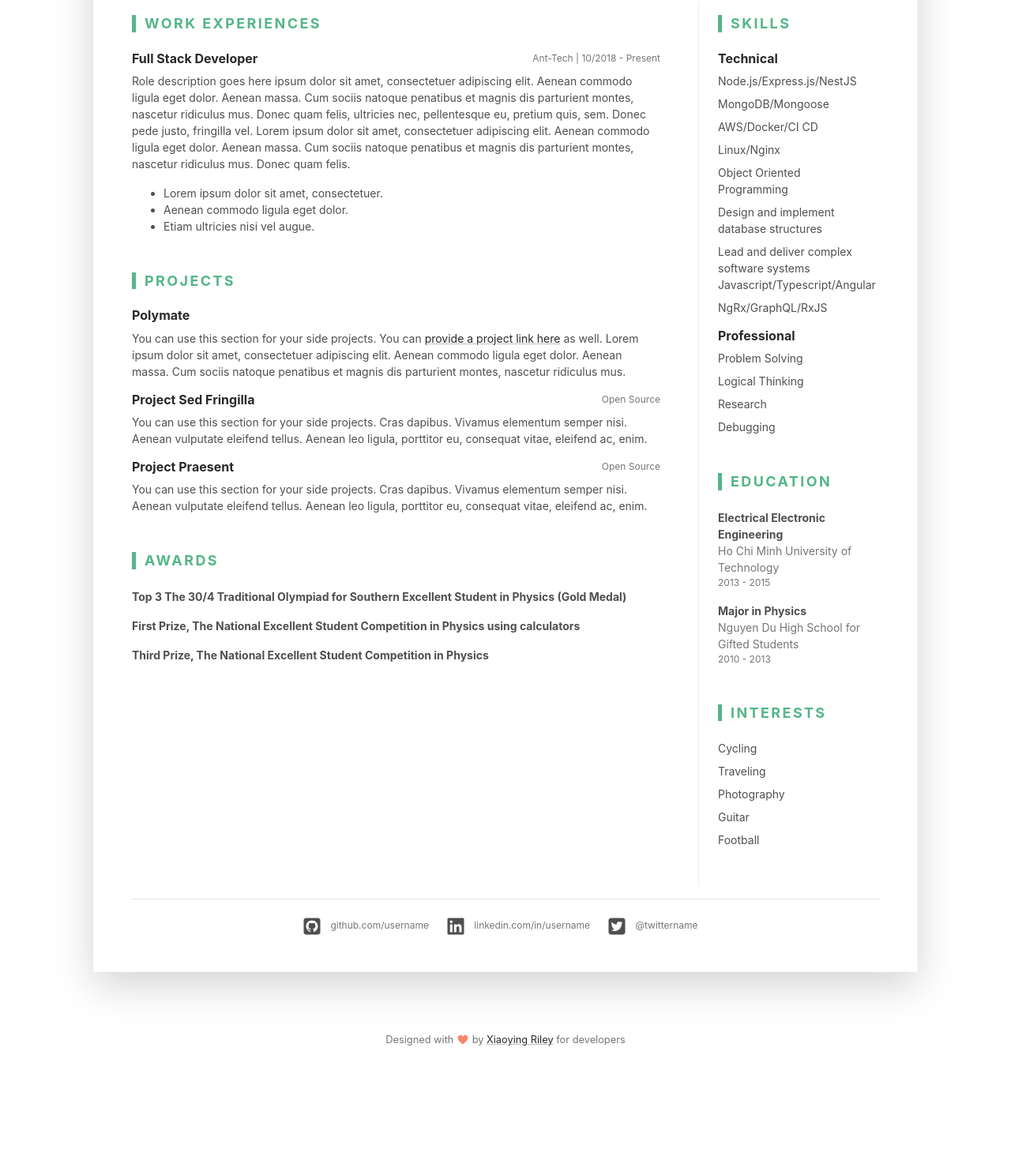
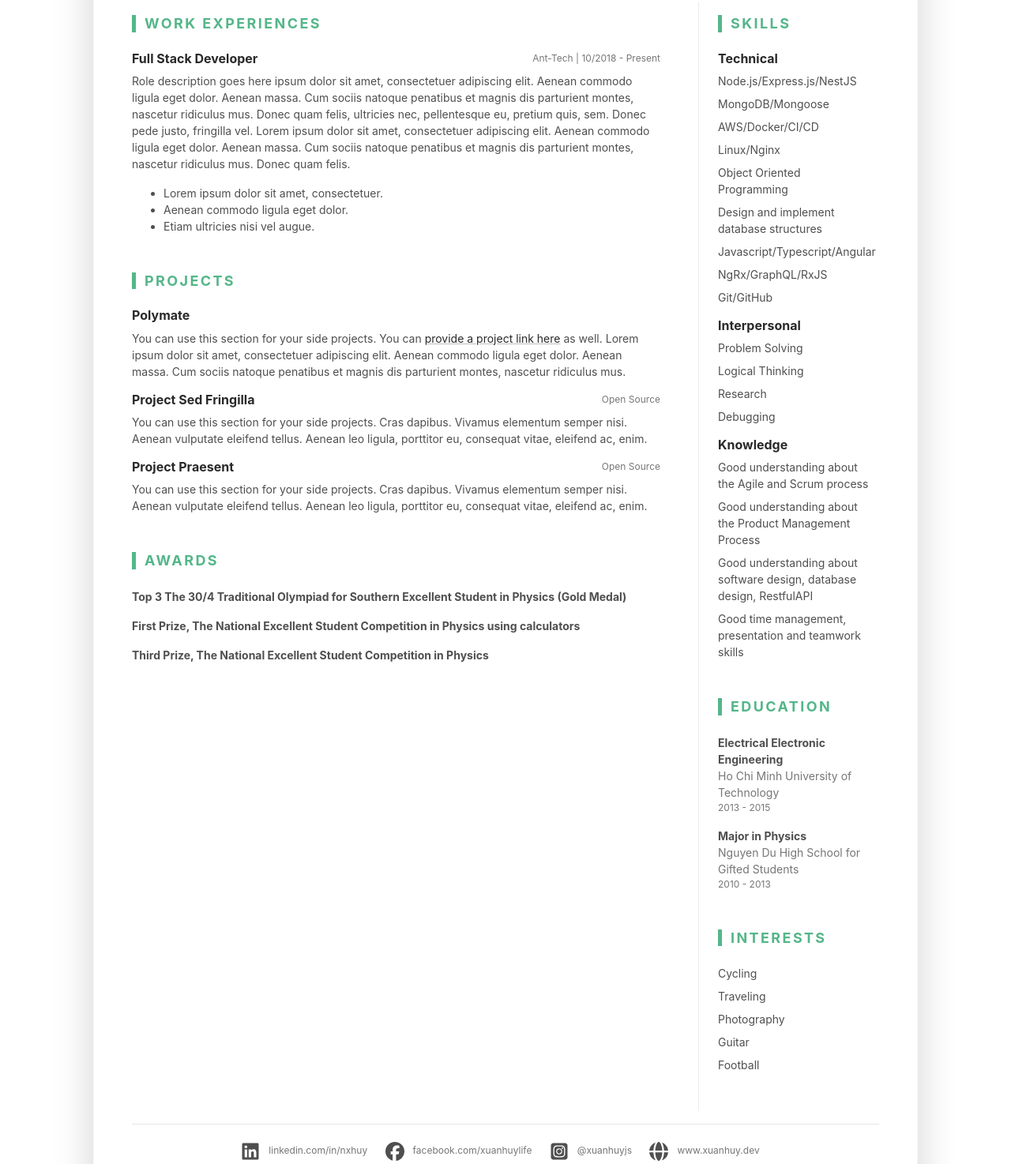
Before and after one commit to dendosg/cv, a plain HTML site: page index.html in a window 1280 px wide. Shown: the part 466-1940 px from the top of the page at 79% size. Before the commit the page ends 1817 px from the top, so only its background shows below. Drawn offline with Linux system fonts and the light colour scheme.

Commit message:
update social media links

```diff
--- a/index.html
+++ b/index.html
@@ -41,7 +41,7 @@
 								<li class="mb-2"><i class="fas fa-globe fa-fw fa-lg mr-2"></i><a class="resume-link" href="#">www.xuanhuy.dev</a></li>
 								<li class="mb-2"><i class="fab fa-facebook-f fa-fw fa-lg mr-2"></i><a class="resume-link" target="_blank" href="https://www.facebook.com/xuanhuylife">facebook.com/xuanhuylife</a></li>
 								<li class="mb-2"><i class="fab fa-linkedin-in fa-fw fa-lg mr-2"></i><a class="resume-link" target="_blank" href="https://www.linkedin.com/in/nxhuy">linkedin.com/in/nxhuy</a></li>
-								<li class="mb-0"><i class="fas fa-map-marker-alt fa-fw fa-lg mr-2"></i>District 9, Ho Chi Minh</li>
+								<li class="mb-0"><i class="fas fa-map-marker-alt fa-fw fa-lg mr-2"></i>District 9, Ho Chi Minh City</li>
 							</ul>
 						</div><!--//resume-contact-->
 					</div><!--//row-->
@@ -52,7 +52,7 @@
 					<div class="media flex-column flex-md-row align-items-center">
 						<img class="resume-profile-image mb-3 mb-md-0 mr-md-5 ml-md-0 rounded-circle mx-auto" src="assets/images/avatar.jpg" alt="image">
 						<div class="media-body text-left">
-							<p class="mb-0">I have over 2 years of experience as a full stack developer.I am looking for a challenging role where I can collaborate, learn, and grow with the responsibilities of architecture and project management. My motivation is the success of products and business growth. I enjoy experimenting with new technology and incorporate into my workflow when appropriate. I’m always interested in becoming a better technology nerd and meeting interesting people.I am able to quickly learn any new technology or skill as required, and thrive on an environment full of new and difficult challenges.I'm very passionate about the software I create. Keep reading if you want to know more about me! </p>
+							<p class="mb-0">I have over 2 years of experience as a full stack developer. I am looking for a challenging role where I can collaborate, learn, and grow with the responsibilities of architecture and project management. My motivation is the success of products and business growth. I enjoy experimenting with new technology and incorporate into my workflow when appropriate. I’m always interested in becoming a better technology nerd and meeting interesting people. I am able to quickly learn any new technology or skill as required, and thrive on an environment full of new and difficult challenges. I'm very passionate about the software I create.</p>
 						</div><!--//media-body-->
 					</div>
 				</div><!--//resume-intro-->
@@ -142,24 +142,34 @@
 									<ul class="list-unstyled resume-skills-list">
 										<li class="mb-2">Node.js/Express.js/NestJS</li>
 										<li class="mb-2">MongoDB/Mongoose</li>
-										<li class="mb-2">AWS/Docker/CI CD</li>
+										<li class="mb-2">AWS/Docker/CI/CD</li>
 										<li class="mb-2">Linux/Nginx</li>
 										<li class="mb-2">Object Oriented Programming</li>
 										<li class="mb-2">Design and implement database structures</li>
-										<li>Lead and deliver complex software systems</li>
 										<li class="mb-2">Javascript/Typescript/Angular</li>
 										<li class="mb-2">NgRx/GraphQL/RxJS<li>
+										<li class="mb-2">Git/GitHub<li>
 										</ul>
 									</div><!--//item-->
 									<div class="item">
-										<h4 class="item-title">Professional</h4>
+										<h4 class="item-title">Interpersonal</h4>
 										<ul class="list-unstyled resume-skills-list">
 											<li class="mb-2">Problem Solving</li>
 											<li class="mb-2">Logical Thinking<li>
 											<li class="mb-2">Research</li>
 											<li>Debugging</li>
 											</ul>
-										</div><!--//item-->
+									</div><!--//item-->
+									<div class="item">
+										<h4 class="item-title">Knowledge</h4>
+										<ul class="list-unstyled resume-skills-list">
+											<li class="mb-2">Good understanding about the Agile and Scrum process</li>
+											<li class="mb-2">Good understanding about the Product Management Process</li>
+											<li class="mb-2">Good understanding about software design, database design, RestfulAPI<li>
+											<li class="mb-2">Good time management, presentation and teamwork skills</li>
+											</ul>
+									</div><!--//item-->
+
 									</section><!--//skills-section-->
 									<section class="education-section py-3">
 										<h3 class="text-uppercase resume-section-heading mb-4">Education</h3>
@@ -193,9 +203,22 @@
 						<hr>
 						<div class="resume-footer text-center">
 							<ul class="resume-social-list list-inline mx-auto mb-0 d-inline-block text-muted">
-								<li class="list-inline-item mb-lg-0 mr-3"><a class="resume-link" href="#"><i class="fab fa-github-square fa-2x mr-2" data-fa-transform="down-4"></i><span class="d-none d-lg-inline-block text-muted">github.com/username</span></a></li>
-								<li class="list-inline-item mb-lg-0 mr-3"><a class="resume-link" href="#"><i class="fab fa-linkedin fa-2x mr-2" data-fa-transform="down-4"></i><span class="d-none d-lg-inline-block text-muted">linkedin.com/in/username</span></a></li>
-								<li class="list-inline-item mb-lg-0 mr-lg-3"><a class="resume-link" href="#"><i class="fab fa-twitter-square fa-2x mr-2" data-fa-transform="down-4"></i><span class="d-none d-lg-inline-block text-muted">@twittername</span></a></li>
+								<li class="list-inline-item mb-lg-0 mr-3"><a class="resume-link" target="_blank"
+										href="https://www.linkedin.com/in/nxhuy"><i class="fab fa-linkedin fa-2x mr-2"
+											data-fa-transform="down-4"></i><span
+											class="d-none d-lg-inline-block text-muted">linkedin.com/in/nxhuy</span></a></li>
+								<li class="list-inline-item mb-lg-0 mr-3"><a class="resume-link" target="_blank"
+										href="https://www.facebook.com/xuanhuylife"><i class="fab fa-facebook fa-2x mr-2"
+											data-fa-transform="down-4"></i><span
+											class="d-none d-lg-inline-block text-muted">facebook.com/xuanhuylife</span></a></li>
+								<li class="list-inline-item mb-lg-0 mr-lg-3"><a class="resume-link" target="_blank"
+										href="https://www.instagram.com/xuanhuyjs"><i class="fab fa-instagram-square fa-2x mr-2"
+											data-fa-transform="down-4"></i><span class="d-none d-lg-inline-block text-muted">@xuanhuyjs</span></a>
+								</li>
+								<li class="list-inline-item mb-lg-0 mr-lg-3"><a class="resume-link" target="_blank"
+										href="https://xuanhuy.dev"><i class="fas fa-globe fa-2x mr-2"
+											data-fa-transform="down-4"></i><span class="d-none d-lg-inline-block text-muted">www.xuanhuy.dev</span></a>
+								</li>
 							</ul>
 						</div><!--//resume-footer-->
 					</article>
```
